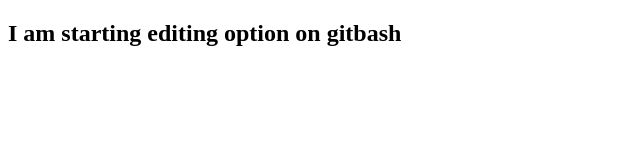
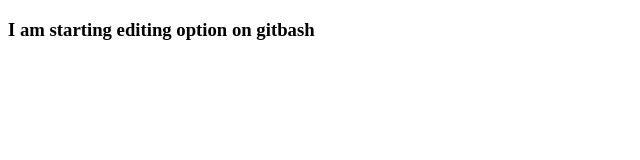
Before and after one commit to ashtarshigri/ashtar, a plain HTML site: page index.html in a window 1280 px wide. Shown: the whole page, without its empty margins (0-640 px from the left). Drawn offline with Linux system fonts and the light colour scheme.

Commit message:
I am editing in heading h2=>h3

```diff
--- a/index.html
+++ b/index.html
@@ -7,6 +7,6 @@
     <title>Document</title>
 </head>
 <body>
-    <h2>I am starting editing option on gitbash</h2>
+    <h3>I am starting editing option on gitbash</h3>
 </body>
 </html>
```
